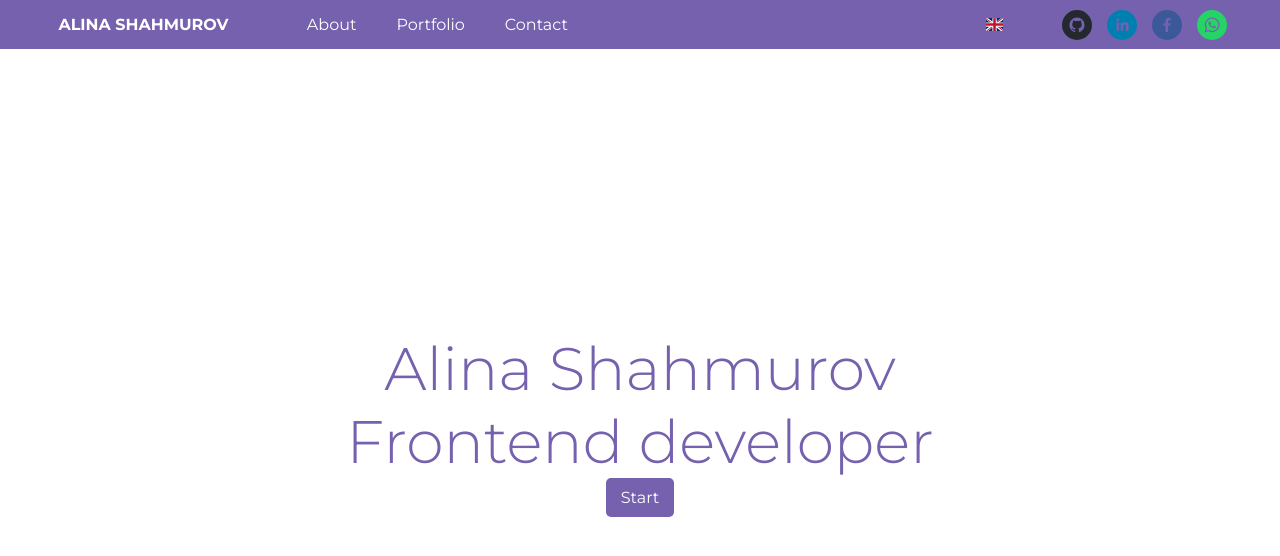
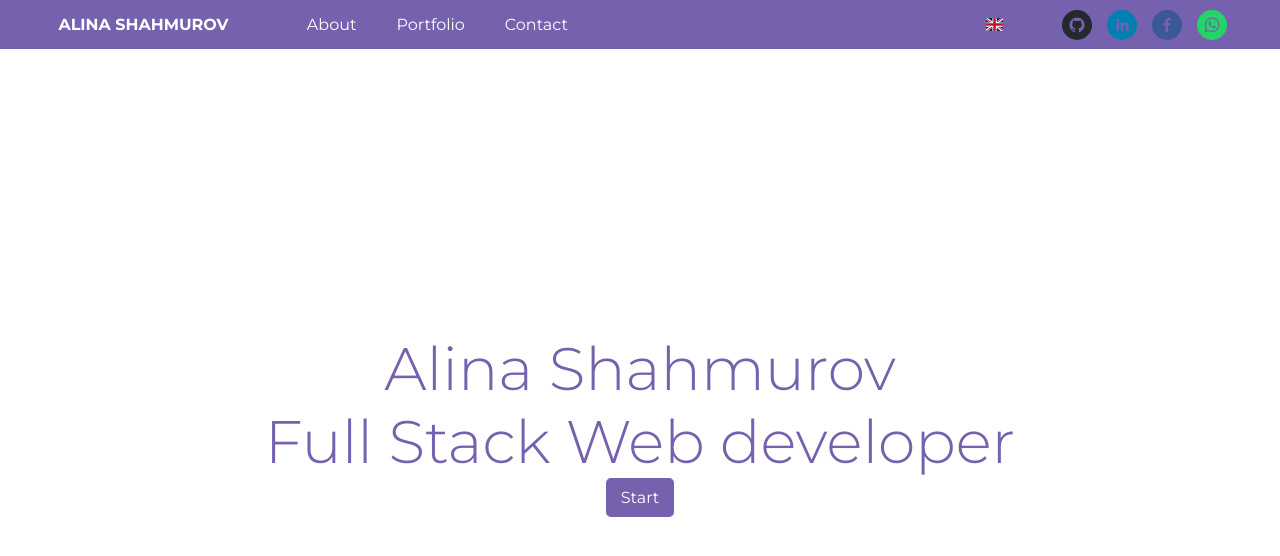
Before and after one commit to AlinaShahmur/portfolio, a React (Create React App) app in the folder client/: page / in a window 1280 px wide. Shown: the top 556 px of the page. Built offline with nearby package versions, Linux system fonts and the light colour scheme.

Commit message:
title was changed

```diff
--- a/client/src/components/Home/Home.js
+++ b/client/src/components/Home/Home.js
@@ -7,7 +7,7 @@ export default function Home() {
         <section className = "section">
             <div className = "main">
                 <h1 className = 'title-h2'>Alina Shahmurov</h1>
-                <h2 className = 'title-h2'>Frontend developer</h2>
+                <h2 className = 'title-h2'>Full Stack Web developer</h2>
                 <Link className = 'home-link' to = "/about">Start</Link>
             </div>
         </section>
```
